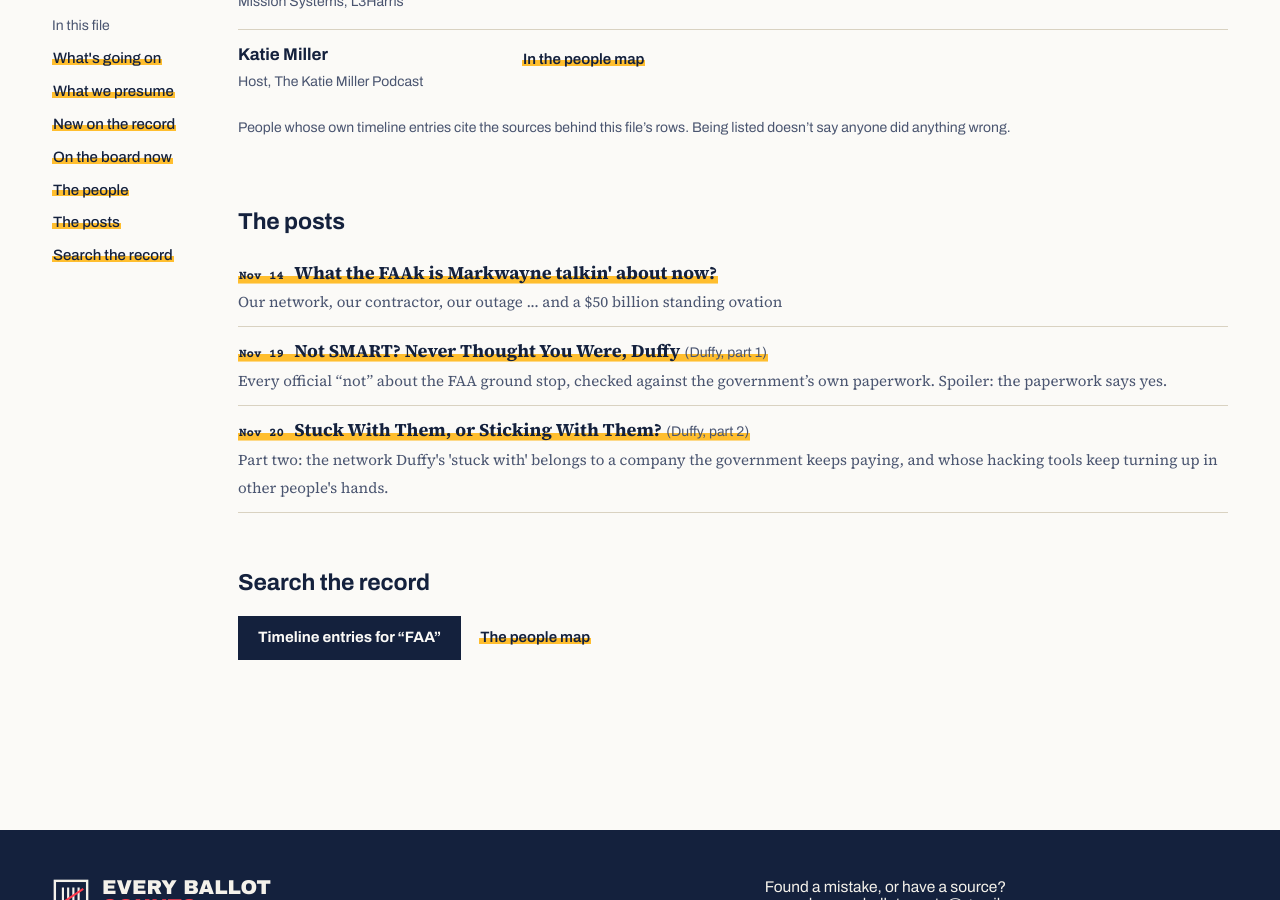
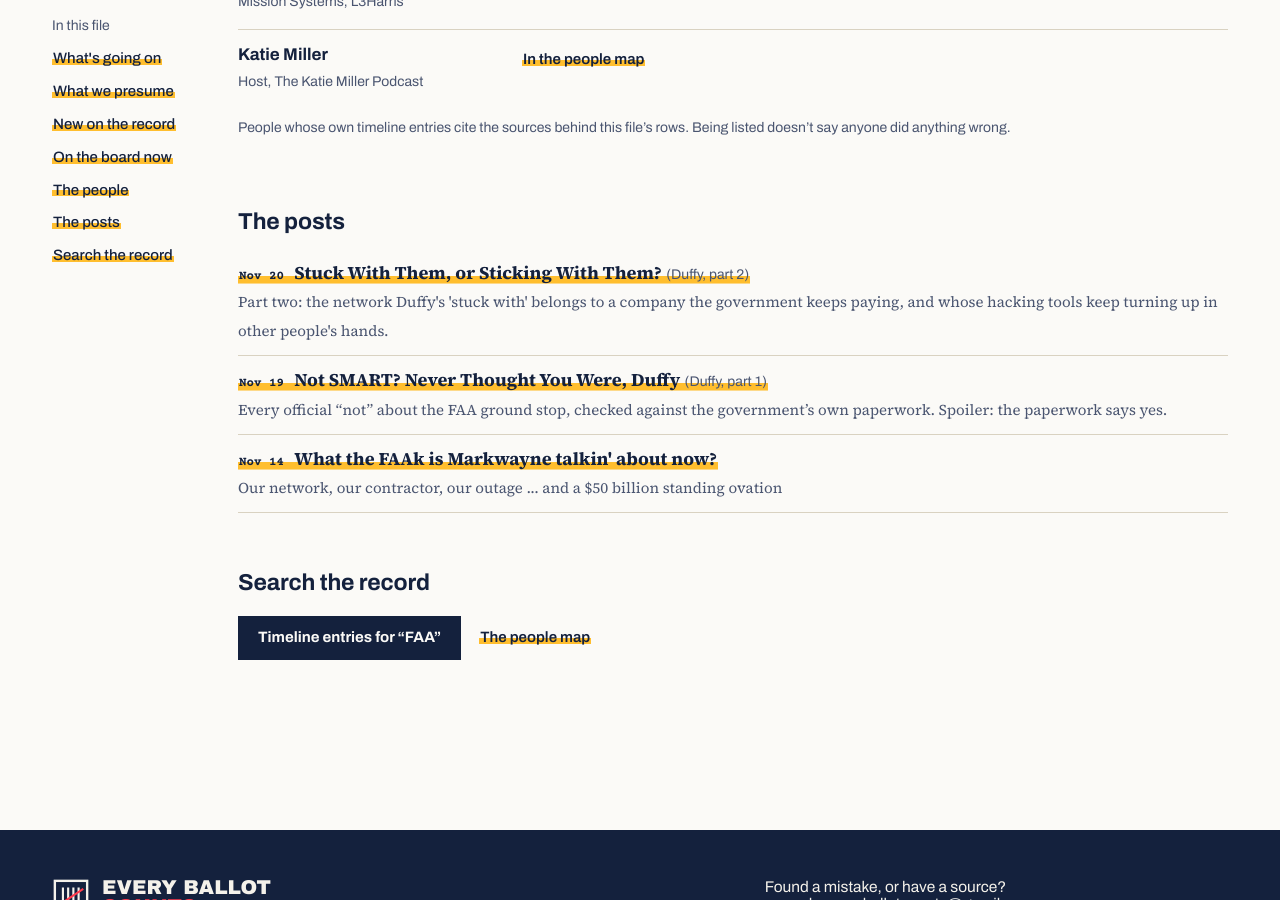
Before and after one commit to good-luck-with-that-ops/Every_Ballot_Counts_site, a Jekyll site: the page built from case-files/cf-05.html, in a window 1280 px wide and 900 px high, scrolled down 3032 px. Built offline with Jekyll 4.4.1, drawn with Linux system fonts in a browser that asks for light colours.

Commit message:
Case files: list posts newest first
Co-Authored-By: Claude Fable 5.2 <noreply@anthropic.com>
Claude-Session: https://claude.ai/code/session_01HdutmhmfxVVfs6fTZXXWYE

```diff
--- a/_includes/cf_posts.html
+++ b/_includes/cf_posts.html
@@ -1,8 +1,9 @@
-{%- comment -%} Posts at Presumption of Irregularity filed to this case file (posts.tsv, publish.py). {%- endcomment -%}
+{%- comment -%} Posts at Presumption of Irregularity filed to this case file (posts.tsv, publish.py), newest first. {%- endcomment -%}
 {%- assign cf = include.cf -%}
 {%- if cf.posts and cf.posts.size > 0 %}
 <ul class="cf-posts">
-  {%- for p in cf.posts reversed %}
+  {%- assign ps = cf.posts | sort: "date" | reverse -%}
+  {%- for p in ps %}
   <li><a href="{{ p.url }}" rel="noopener"><span class="d">{{ p.date | date: "%b %-d" }}</span> <b>{{ p.title }}</b>{% if p.series != "" %} <span class="label">({{ p.series }}{% if p.part != "" %}, part {{ p.part }}{% endif %})</span>{% endif %}</a>{% if p.subtitle != "" %}<br><span class="sub">{{ p.subtitle }}</span>{% endif %}</li>
   {%- endfor %}
 </ul>
```
